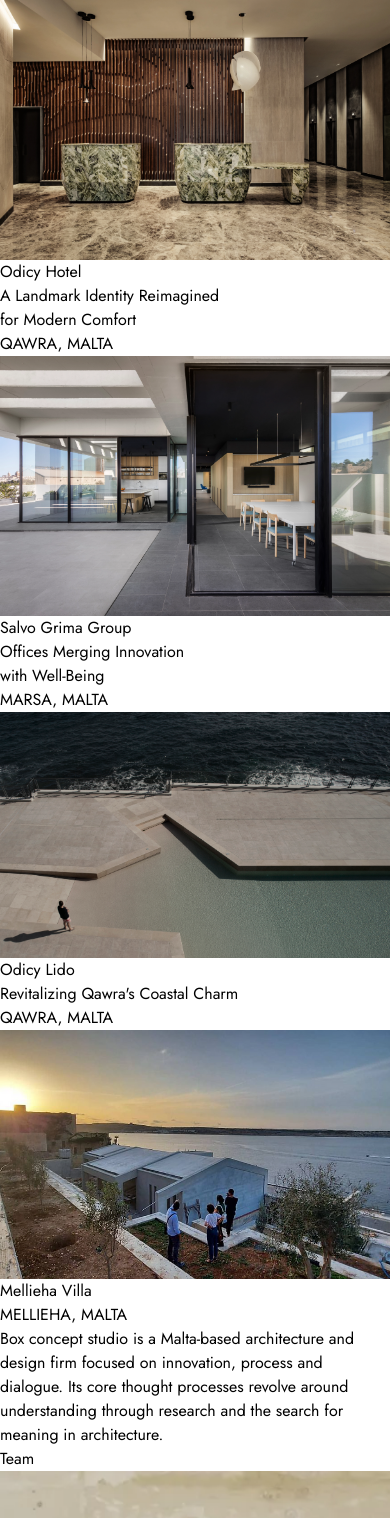
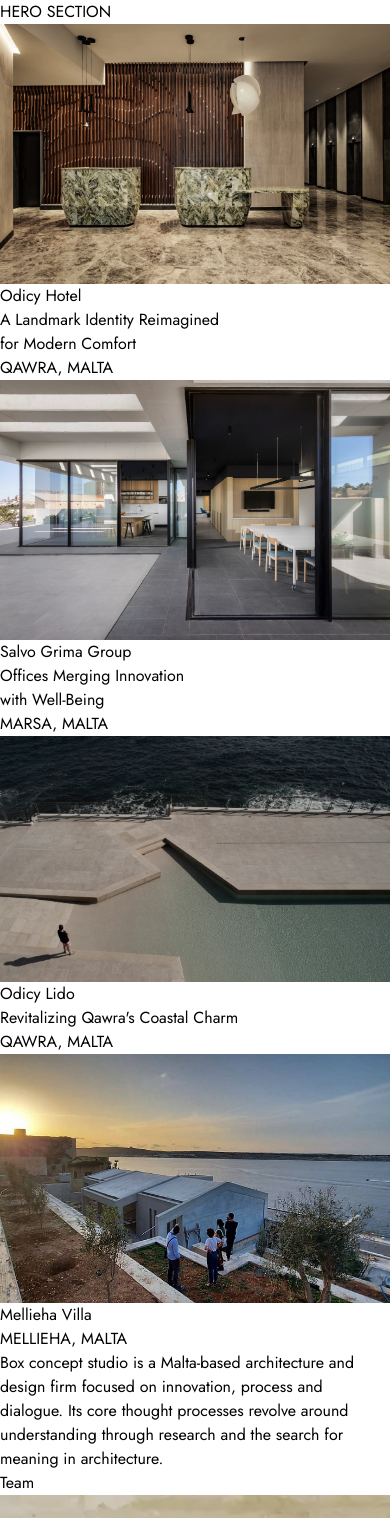
Before and after one commit to Juliansv/architects-studio-site, a Next.js app: page / in a window 390 px wide. Shown: the top 1518 px of the page. Built offline with nearby package versions, Linux system fonts and the light colour scheme.

Commit message:
format tailwind properties

```diff
--- a/app/components/hero-section.tsx
+++ b/app/components/hero-section.tsx
@@ -1,90 +1,13 @@
-import Image from "next/image";
-import Link from "next/link";
-
 const HeroSection = () => {
-  return (
-    <section id="hero-section" className="relative z-0 text-white bg-[#231f20]">
-      <div className="relative h-screen max-h-screen overflow-hidden clip-path-0">
-        <Link href="#" className="fixed top-0 left-0 w-full h-full z-0">
-          <div className="opacity-80">
-            <Image
-              src="/images/odicy-hotel.webp"
-              alt="odicy-lido"
-              width={1600}
-              height={1600}
-              className="h-screen max-h-screen w-full object-cover"
-            />
-          </div>
-          <div className="absolute top-0 left-0 w-full h-full flex flex-col items-center justify-center z-20">
-            <div className="m-0 z-40 pt-0 pb-0 text-center flex flex-col gap-2">
-              <h1 className="text-5xl font-bold ">Odicy Hotel</h1>
-              <p className="text-4xl font-semibold px-1 leading-tight">A Landmark Identity Reimagined <br /> for Modern Comfort</p>
-              <p>QAWRA, MALTA</p>
-            </div>
-          </div>
-        </Link>
-      </div>
-      <div className="relative h-screen overflow-hidden clip-path-0">
-        <Link href="#" className="fixed top-0 left-0 w-full h-full z-0">
-          <div className="opacity-80">
-            <Image
-              src="/images/salvo-grima.webp"
-              alt="odicy-lido"
-              width={1600}
-              height={1600}
-              className="h-screen w-full object-cover"
-            />
-          </div>
-          <div className="absolute top-0 left-0 w-full h-full flex flex-col items-center justify-center z-20">
-            <div className="m-0 z-40 pt-0 pb-0 text-center flex flex-col gap-2">
-              <h1 className="text-5xl font-bold ">Salvo Grima Group </h1>
-              <p className="text-4xl font-semibold px-1 leading-tight">Offices Merging Innovation <br /> with Well-Being</p>
-              <p>MARSA, MALTA</p>
-            </div>
-          </div>
-        </Link>
-      </div>
-      <div className="relative h-screen overflow-hidden clip-path-0">
-        <Link href="#" className="fixed top-0 left-0 w-full h-full z-0">
-          <div className="opacity-80">
-            <Image
-              src="/images/odicy-lido.webp"
-              alt="odicy-lido"
-              width={1600}
-              height={1600}
-              className="h-screen w-full object-cover"
-            />
-          </div>
-          <div className="absolute top-0 left-0 w-full h-full flex flex-col items-center justify-center z-20">
-            <div className="m-0 z-40 pt-0 pb-0 text-center flex flex-col gap-2">
-              <h1 className="text-5xl font-bold ">Odicy Lido</h1>
-              <p className="text-4xl font-semibold px-1 leading-tight ">Revitalizing Qawra&apos;s Coastal Charm</p>
-              <p>QAWRA, MALTA</p>
-            </div>
-          </div>
-        </Link>
-      </div>
-      <div className="relative h-screen overflow-hidden clip-path-0">
-        <Link href="#" className="fixed top-0 left-0 w-full h-full z-0">
-          <div className="opacity-80">
-            <Image
-              src="/images/melieha-villa.webp"
-              alt="odicy-lido"
-              width={1600}
-              height={1600}
-              className="h-screen w-full object-cover"
-            />
-          </div>
-          <div className="absolute top-0 left-0 w-full h-full flex flex-col items-center justify-center z-20">
-            <div className="m-0 z-40 pt-0 pb-0 text-center flex flex-col gap-2">
-              <h1 className="text-5xl font-bold ">Mellieha Villa</h1>
-              <p>MELLIEHA, MALTA</p>
-            </div>
-          </div>
-        </Link>
-      </div>
-    </section>
-  );
+	return (
+		<section className="">
+			<div className="clip-path-0 relative flex h-screen max-h-screen overflow-hidden">
+				<div className="fixed left-0 top-0 z-0 h-full w-full">
+          <h1>HERO SECTION</h1>
+        </div>
+			</div>
+		</section>
+	);
 };
 
 export default HeroSection;
--- a/app/components/home-mission.tsx
+++ b/app/components/home-mission.tsx
@@ -1,9 +1,9 @@
 const HomeMission = () => {
 	return (
-    <section id="home-mission" className="bg-stone-700 text-white z-0 relative">
-      <div className="relative h-[75vh] overflow-hidden clip-path-0 text-center">
-        <div className="fixed top-0 left-0 w-full h-full flex flex-col align-middle items-center justify-center z-10">
-          <p className="leading-relaxed text-2xl md:text-3xl px-5 2xl:px-72">
+		<section id="home-mission" className="relative z-0 bg-stone-700 text-white">
+			<div className="clip-path-0 relative h-[75vh] overflow-hidden text-center">
+				<div className="fixed left-0 top-0 z-10 flex h-full w-full flex-col items-center justify-center align-middle">
+					<p className="px-5 text-2xl leading-relaxed md:text-3xl 2xl:px-72">
 						<span className="font-bold">Box concept studio</span> is a
 						Malta-based architecture and design firm focused on innovation,
 						process and dialogue. Its core thought processes revolve around
--- /dev/null
+++ b/app/components/projects-section.tsx
@@ -0,0 +1,96 @@
+import Image from "next/image";
+import Link from "next/link";
+
+const ProjectsSection = () => {
+  return (
+    <section id="hero-section" className="relative z-0 bg-[#231f20] text-white">
+      <div className="clip-path-0 relative h-screen max-h-screen overflow-hidden">
+        <Link href="#" className="fixed left-0 top-0 z-0 h-full w-full">
+          <div className="opacity-80">
+            <Image
+              src="/images/odicy-hotel.webp"
+              alt="odicy-lido"
+              width={1600}
+              height={1600}
+              className="h-screen max-h-screen w-full cursor-default object-cover"
+            />
+          </div>
+          <div className="absolute left-0 top-0 z-20 flex h-full w-full flex-col items-center justify-center">
+            <div className="z-40 m-0 flex flex-col gap-2 pb-0 pt-0 text-center">
+              <h1 className="text-5xl font-bold ">Odicy Hotel</h1>
+              <p className="px-1 text-4xl font-semibold leading-tight">
+                A Landmark Identity Reimagined <br /> for Modern Comfort
+              </p>
+              <p>QAWRA, MALTA</p>
+            </div>
+          </div>
+        </Link>
+      </div>
+      <div className="clip-path-0 relative h-screen overflow-hidden">
+        <Link href="#" className="fixed left-0 top-0 z-0 h-full w-full">
+          <div className="opacity-80">
+            <Image
+              src="/images/salvo-grima.webp"
+              alt="odicy-lido"
+              width={1600}
+              height={1600}
+              className="h-screen w-full object-cover"
+            />
+          </div>
+          <div className="absolute left-0 top-0 z-20 flex h-full w-full flex-col items-center justify-center">
+            <div className="z-40 m-0 flex flex-col gap-2 pb-0 pt-0 text-center">
+              <h1 className="text-5xl font-bold ">Salvo Grima Group </h1>
+              <p className="px-1 text-4xl font-semibold leading-tight">
+                Offices Merging Innovation <br /> with Well-Being
+              </p>
+              <p>MARSA, MALTA</p>
+            </div>
+          </div>
+        </Link>
+      </div>
+      <div className="clip-path-0 relative h-screen overflow-hidden">
+        <Link href="#" className="fixed left-0 top-0 z-0 h-full w-full">
+          <div className="opacity-80">
+            <Image
+              src="/images/odicy-lido.webp"
+              alt="odicy-lido"
+              width={1600}
+              height={1600}
+              className="h-screen w-full object-cover"
+            />
+          </div>
+          <div className="absolute left-0 top-0 z-20 flex h-full w-full flex-col items-center justify-center">
+            <div className="z-40 m-0 flex flex-col gap-2 pb-0 pt-0 text-center">
+              <h1 className="text-5xl font-bold ">Odicy Lido</h1>
+              <p className="px-1 text-4xl font-semibold leading-tight ">
+                Revitalizing Qawra&apos;s Coastal Charm
+              </p>
+              <p>QAWRA, MALTA</p>
+            </div>
+          </div>
+        </Link>
+      </div>
+      <div className="clip-path-0 relative h-screen overflow-hidden">
+        <Link href="#" className="fixed left-0 top-0 z-0 h-full w-full">
+          <div className="opacity-80">
+            <Image
+              src="/images/melieha-villa.webp"
+              alt="odicy-lido"
+              width={1600}
+              height={1600}
+              className="h-screen w-full object-cover"
+            />
+          </div>
+          <div className="absolute left-0 top-0 z-20 flex h-full w-full flex-col items-center justify-center">
+            <div className="z-40 m-0 flex flex-col gap-2 pb-0 pt-0 text-center">
+              <h1 className="text-5xl font-bold ">Mellieha Villa</h1>
+              <p>MELLIEHA, MALTA</p>
+            </div>
+          </div>
+        </Link>
+      </div>
+    </section>
+  );
+};
+
+export default ProjectsSection;
--- a/app/components/recruitment-section.tsx
+++ b/app/components/recruitment-section.tsx
@@ -1,9 +1,9 @@
 const RecruitmentSection = () => {
 	return (
 		<section className="relative z-0 bg-stone-200 text-stone-900">
-      <div className="min-h-[70vh] relative overflow-hidden clip-path-0">
-        <div className="fixed top-0 left-0 w-full h-full z-0 flex">
-          <p className="leading-relaxed text-xl md:text-3xl text-center px-10 lg:px-72 m-auto ">
+			<div className="clip-path-0 relative min-h-[70vh] overflow-hidden">
+				<div className="fixed left-0 top-0 z-0 flex h-full w-full">
+					<p className="m-auto px-10 text-center text-xl leading-relaxed md:text-3xl lg:px-72 ">
 						We&apos;re continuously seeking driven and skilled individuals to
 						join our team. If you&apos;re interested in becoming part of box
 						concept studio please send us your portfolio at info@box-cs.com.{" "}
--- a/app/loading.tsx
+++ b/app/loading.tsx
@@ -1,11 +1,13 @@
 const Loading = () => {
   return (
-    <div className="h-screen flex fade-out">
-      <div className="m-auto">
-        <p className="text-4xl">BOX STUDIO LOGO ANIMATION</p>
+    <section className="">
+      <div className="h-screen flex fade-out-1000 animation-delay-1500">
+        <div className="m-auto">
+          <p className="text-4xl">BOX STUDIO LOGO ANIMATION</p>
+        </div>
       </div>
-    </div>
-  )
-}
+    </section>
+  );
+};
 
-export default Loading
+export default Loading;
--- a/app/page.tsx
+++ b/app/page.tsx
@@ -1,12 +1,13 @@
 "use client"
 
 import { useEffect, useState } from "react";
+import Loading from "./loading";
+import HeroSection from "./components/hero-section"
+import ProjectsSection from "./components/projects-section";
+import HomeMission from "./components/home-mission";
+import TeamSection from "./components/team-section";
+import RecruitmentSection from "./components/recruitment-section";
 import Footer from "./components/footer";
-import HeroSection from "./components/hero-section";
-import HomeMission from "./components/home-mission";
-import RecruitmentSection from "./components/recruitment-section";
-import TeamSection from "./components/team-section";
-import Loading from "./loading";
 
 export default function Home() {
   const [isLoading, setIsLoading] = useState(true)
@@ -18,10 +19,11 @@ export default function Home() {
   }, [])
 
   return (
-    <main className="block">
+    <main className="block bg-stone-200">
       {isLoading && <Loading /> ||
-        <div id="content" className="fade-in">
+        <div id="content" className="fade-in-500">
           <HeroSection />
+          <ProjectsSection />
           <HomeMission />
           <TeamSection />
           <RecruitmentSection />
```
Also changed, not shown: app/components/footer.tsx (+11 -9 lines), app/components/team-section.tsx (+32 -32 lines). Lines whose indentation alone changed are shown as unchanged.
